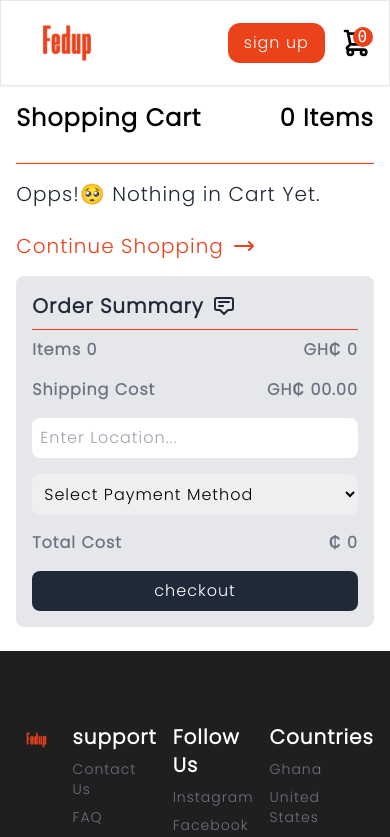
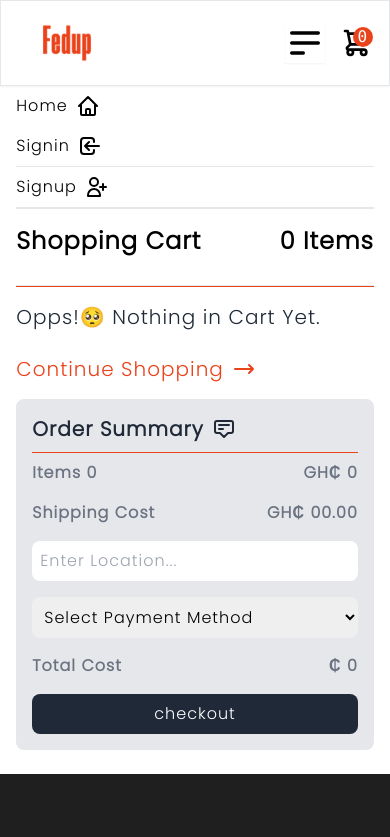
Before and after one commit to boybenson/fast-food-frontend, a React (Create React App) app: page /en/cart in a window 390 px wide. Shown: the top 837 px of the page. Built offline with nearby package versions, Linux system fonts and the light colour scheme; what tw-elements would draw is missing.

Commit message:
feat: done but stuck at navbar show/hide

```diff
--- /dev/null
+++ b/src/components/dropdown-nav/dropdown-nav-component.js
@@ -0,0 +1,125 @@
+import React from "react";
+import { NavLink } from "react-router-dom";
+
+const DropDownNavComponent = ({ userInfo, handleLogout }) => {
+  return (
+    <div>
+      <section className="w-11/12 my-0 mx-auto">
+        <div className="flex flex-col dropdown-tabs">
+          <NavLink to="/" className="flex items-center gap-x-2 py-2">
+            <span>Home</span>
+            <svg
+              xmlns="http://www.w3.org/2000/svg"
+              className="h-6 w-6"
+              fill="none"
+              viewBox="0 0 24 24"
+              stroke="currentColor"
+            >
+              <path
+                strokeLinecap="round"
+                strokeLinejoin="round"
+                strokeWidth={2}
+                d="M3 12l2-2m0 0l7-7 7 7M5 10v10a1 1 0 001 1h3m10-11l2 2m-2-2v10a1 1 0 01-1 1h-3m-6 0a1 1 0 001-1v-4a1 1 0 011-1h2a1 1 0 011 1v4a1 1 0 001 1m-6 0h6"
+              />
+            </svg>
+          </NavLink>
+
+          {!userInfo && (
+            <NavLink
+              to="/auth/signin"
+              className="flex items-center gap-x-2 py-2"
+            >
+              <span>Signin</span>
+              <svg
+                xmlns="http://www.w3.org/2000/svg"
+                className="h-6 w-6"
+                fill="none"
+                viewBox="0 0 24 24"
+                stroke="currentColor"
+              >
+                <path
+                  strokeLinecap="round"
+                  strokeLinejoin="round"
+                  strokeWidth={2}
+                  d="M11 16l-4-4m0 0l4-4m-4 4h14m-5 4v1a3 3 0 01-3 3H6a3 3 0 01-3-3V7a3 3 0 013-3h7a3 3 0 013 3v1"
+                />
+              </svg>
+            </NavLink>
+          )}
+          <hr />
+          {!userInfo && (
+            <NavLink
+              to="/auth/signup"
+              className="flex items-center gap-x-2 py-2"
+            >
+              <span>Signup</span>
+              <svg
+                xmlns="http://www.w3.org/2000/svg"
+                className="h-6 w-6"
+                fill="none"
+                viewBox="0 0 24 24"
+                stroke="currentColor"
+              >
+                <path
+                  strokeLinecap="round"
+                  strokeLinejoin="round"
+                  strokeWidth={2}
+                  d="M18 9v3m0 0v3m0-3h3m-3 0h-3m-2-5a4 4 0 11-8 0 4 4 0 018 0zM3 20a6 6 0 0112 0v1H3v-1z"
+                />
+              </svg>
+            </NavLink>
+          )}
+          <hr />
+          {userInfo && (
+            <NavLink
+              to="/en/account/personal-info"
+              className="flex items-center gap-x-2 py-2"
+            >
+              <span>My Account</span>
+              <svg
+                xmlns="http://www.w3.org/2000/svg"
+                className="h-6 w-6"
+                fill="none"
+                viewBox="0 0 24 24"
+                stroke="currentColor"
+              >
+                <path
+                  strokeLinecap="round"
+                  strokeLinejoin="round"
+                  strokeWidth={2}
+                  d="M5.121 17.804A13.937 13.937 0 0112 16c2.5 0 4.847.655 6.879 1.804M15 10a3 3 0 11-6 0 3 3 0 016 0zm6 2a9 9 0 11-18 0 9 9 0 0118 0z"
+                />
+              </svg>
+            </NavLink>
+          )}
+          <hr />
+
+          {userInfo && (
+            <button
+              className="flex items-center gap-x-2 py-2"
+              onClick={handleLogout}
+            >
+              <span>Logout</span>
+              <svg
+                xmlns="http://www.w3.org/2000/svg"
+                className="h-6 w-6"
+                fill="none"
+                viewBox="0 0 24 24"
+                stroke="currentColor"
+              >
+                <path
+                  strokeLinecap="round"
+                  strokeLinejoin="round"
+                  strokeWidth={2}
+                  d="M17 16l4-4m0 0l-4-4m4 4H7m6 4v1a3 3 0 01-3 3H6a3 3 0 01-3-3V7a3 3 0 013-3h4a3 3 0 013 3v1"
+                />
+              </svg>
+            </button>
+          )}
+        </div>
+      </section>
+    </div>
+  );
+};
+
+export default DropDownNavComponent;
--- /dev/null
+++ b/src/components/dropdown-nav/dropdown-nav-container.js
@@ -0,0 +1,22 @@
+import React from "react";
+import { useSelector, useDispatch } from "react-redux";
+import { useNavigate } from "react-router-dom";
+import { signOut } from "../../redux/auth/signin";
+import DropDownNavComponent from "./dropdown-nav-component";
+
+const DropDownNavContainer = () => {
+  let dispatch = useDispatch();
+  let navigate = useNavigate();
+  let { userInfo } = useSelector((state) => state.user);
+  let handleLogout = () => {
+    localStorage.removeItem("userInfo");
+    dispatch(signOut());
+    navigate("/auth/signin");
+  };
+
+  return (
+    <DropDownNavComponent userInfo={userInfo} handleLogout={handleLogout} />
+  );
+};
+
+export default React.memo(DropDownNavContainer);
--- a/src/components/header/header-component.js
+++ b/src/components/header/header-component.js
@@ -117,20 +117,10 @@ const HeaderComponent = ({ userInfo, cartItems, bg, handleLogout }) => {
 
         {/* mobile view menu icons */}
         <div className="flex items-center gap-x-4 md:hidden">
-          {!userInfo && (
-            <NavLink
-              to="/auth/signup"
-              className="bg-primary text-white py-2 px-4 rounded-xl"
-            >
-              <p>sign up</p>
-            </NavLink>
-          )}
-
-          {userInfo && (
-            <NavLink to="/en/account/personal-info">
+          <span>
             <svg
               xmlns="http://www.w3.org/2000/svg"
-                className="h-10 w-10"
+              className="h-10 w-10 shadow-sm"
               fill="none"
               viewBox="0 0 24 24"
               stroke="currentColor"
@@ -139,11 +129,10 @@ const HeaderComponent = ({ userInfo, cartItems, bg, handleLogout }) => {
                 strokeLinecap="round"
                 strokeLinejoin="round"
                 strokeWidth={2}
-                  d="M5.121 17.804A13.937 13.937 0 0112 16c2.5 0 4.847.655 6.879 1.804M15 10a3 3 0 11-6 0 3 3 0 016 0zm6 2a9 9 0 11-18 0 9 9 0 0118 0z"
+                d="M4 6h16M4 12h16M4 18h7"
               />
             </svg>
-            </NavLink>
-          )}
+          </span>
 
           <div className="">
             <NavLink to="/en/cart">
--- a/src/index.css
+++ b/src/index.css
@@ -17,6 +17,10 @@
 div.account-page-tabs a.active {
   background-color: #ea421a;
   color: white;
+}
+
+div.dropdown-tabs a.active {
+  color: #ea421a;
 }
 
 .account-links-display-section {
--- a/src/layouts/index.js
+++ b/src/layouts/index.js
@@ -1,11 +1,15 @@
 import React from "react";
 import Header from "../components/header/header-container";
 import Footer from "../components/footer/footer-container";
+import DropDownNavContainer from "../components/dropdown-nav/dropdown-nav-container";
 
 const MainLayout = ({ children }) => {
   return (
     <div>
       <Header />
+      <div className="block md:hidden">
+        <DropDownNavContainer />
+      </div>
       {children}
       <Footer />
     </div>
--- a/src/pages/account/account-component.js
+++ b/src/pages/account/account-component.js
@@ -10,7 +10,7 @@ const AccountComponent = ({ accountLinks, OrderDetailsContainer }) => {
         </h1>
         <div className="grid grid-cols-1 md:grid-cols-3 w-11/12 md:w-9/12 my-0 mx-auto shadow-2xl md:py-8 rounded-xl px-4">
           <div className="col-span-1 md:border-r-2 py-0 md:py-4">
-            <div className="account-page-tabs flex flex-wrap md:block mb-4">
+            <div className="account-page-tabs flex  md:block mb-4">
               {accountLinks.map((link, index) => (
                 <NavLink
                   to={link.path}
--- a/src/pages/account/tabs/order-details/order-details-component.js
+++ b/src/pages/account/tabs/order-details/order-details-component.js
@@ -42,7 +42,7 @@ const OrderDetailsComponent = ({ data, handleGoBack }) => {
           Email: {data?.user?.email}
         </p>
         <p className="py-2 font-serif text-lg text-gray-500">
-          Phone: {data?.address}
+          Address: {data?.address}
         </p>
         {data?.isDelivered ? (
           <span className="relative inline-block px-4 py-2 font-semibold text-green-900 leading-tight w-full">
@@ -77,9 +77,10 @@ const OrderDetailsComponent = ({ data, handleGoBack }) => {
         <h2 className="text-2xl md:text-3xl font-mono text-gray-600">
           Ordered Items
         </h2>
+        {data?.foods.map((food, index) => (
+          <h1 key={index}>{food.name}</h1>
+        ))}
       </div>
-
-      {/* problem here */}
     </div>
   );
 };
--- a/src/pages/account/tabs/order-details/order-details-container.js
+++ b/src/pages/account/tabs/order-details/order-details-container.js
@@ -11,7 +11,7 @@ const OrderDetailsContainer = () => {
     variables: {
       orderId: params?.orderId,
     },
-    pollInterval: 100,
+    pollInterval: 500,
   });
 
   let handleGoBack = () => {
--- a/src/pages/account/tabs/orders/orders-container.js
+++ b/src/pages/account/tabs/orders/orders-container.js
@@ -5,8 +5,8 @@ import OrdersComponent from "./orders-component";
 import { GET_ORDERS } from "../../../../graphql/queries/orders";
 
 const OrdersContainer = () => {
-  const { loading, data } = useQuery(GET_ORDERS, {
-    pollInterval: 100,
+  const { loading, data, error } = useQuery(GET_ORDERS, {
+    pollInterval: 500,
   });
 
   let { userInfo } = useSelector((state) => state.user);
@@ -15,6 +15,7 @@ const OrdersContainer = () => {
       loading={loading}
       orders={data?.getOrders}
       userInfo={userInfo}
+      error={error}
     />
   );
 };
--- a/src/pages/category/category-container.js
+++ b/src/pages/category/category-container.js
@@ -14,7 +14,7 @@ const CategoryContainer = () => {
   const { categoryName } = params;
   const { loading, error, data } = useQuery(GET_CATEGORY, {
     variables: { categoryName },
-    pollInterval: 100,
+    pollInterval: 500,
   });
 
   const addToCart = (food) => {
```
Also changed, not shown: src/pages/account/account-container.js (+51 -51 lines), src/pages/account/tabs/orders/orders-component.js (+12 -1 lines). Lines whose indentation alone changed are shown as unchanged.
